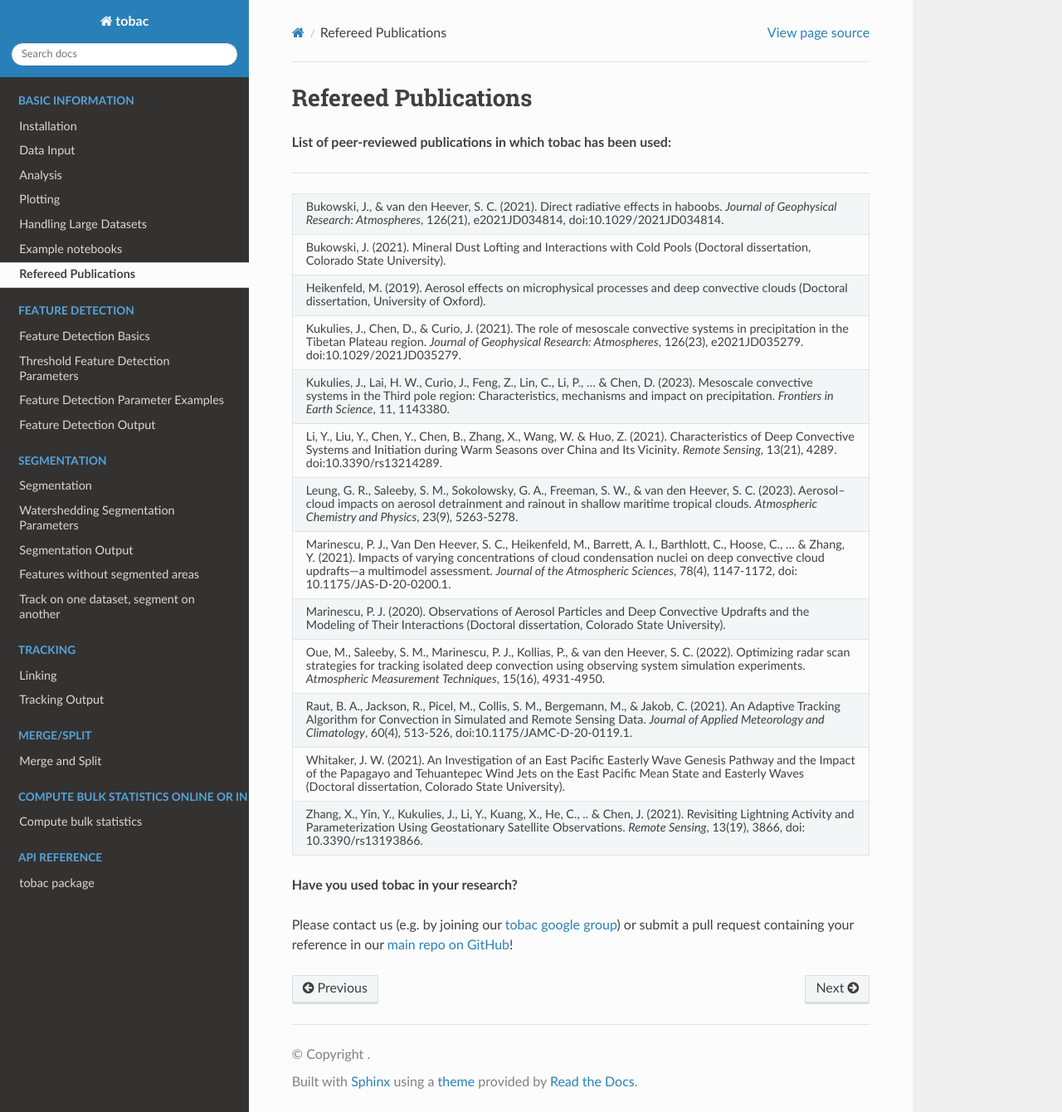
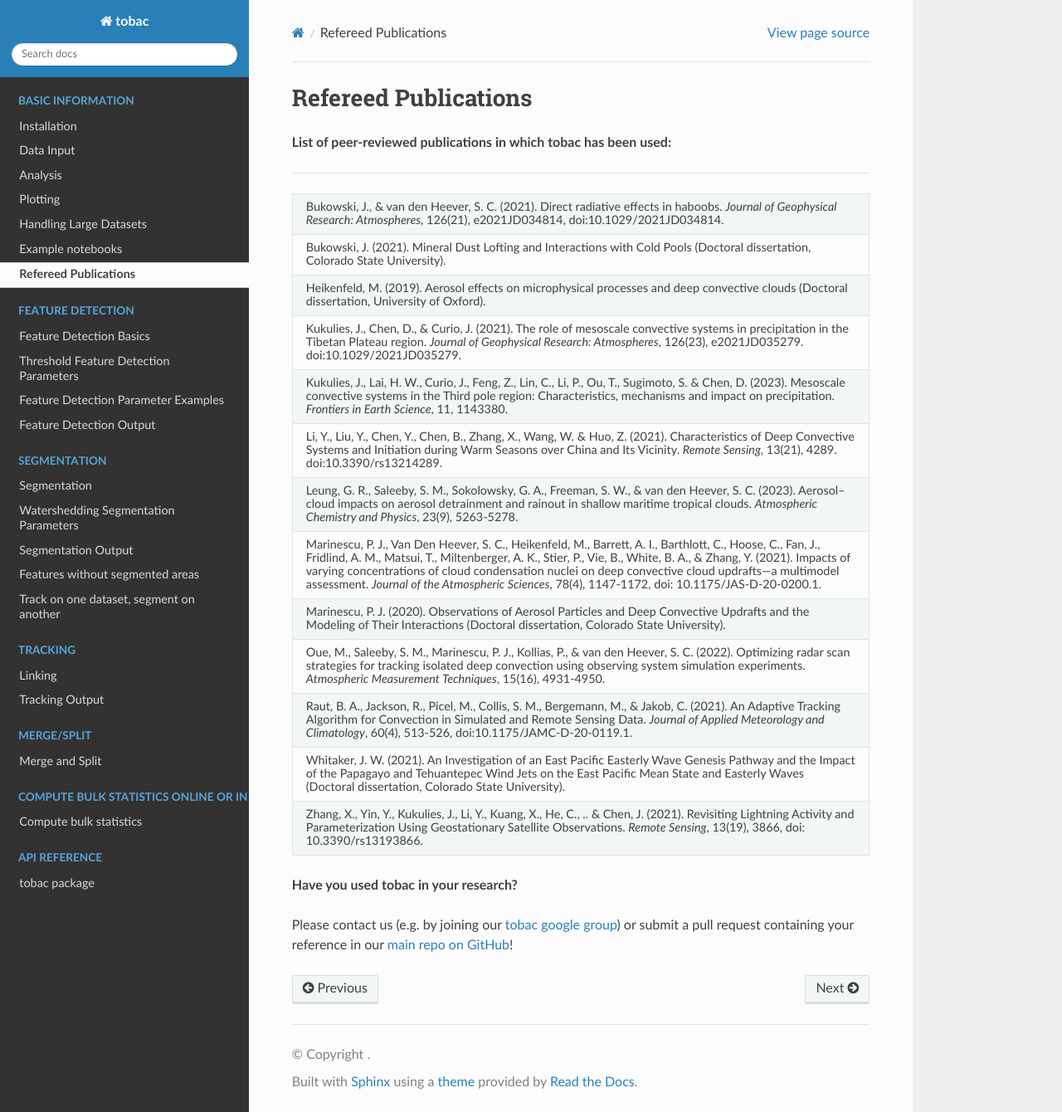
Before and after one commit to tobac-project/tobac, a Sphinx documentation site: the page built from doc/publications.rst, in a window 1280 px wide and 1340 px high. Shown: the whole window at 83% size. Built offline with Sphinx 7.4.7 and the Read the Docs theme 2.0.0, drawn with Linux system fonts in a browser that asks for light colours; formulas are drawn with MathJax 3; pages that are not in the unit, such as notebooks, are missing from menus.

```diff
--- a/doc/index.rst
+++ b/doc/index.rst
@@ -17,8 +17,7 @@ Heikenfeld, M., Marinescu, P. J., Christensen, M., Watson-Parris, D., Senf, F.,
 Version 1.5 of tobac and the major enhancements that came with that version are currently under review in Geoscientific Model Development:
 
 
-Sokolowsky, G. A., Freeman, S. W., Jones, W. K., Kukulies, J., Senf, F., Marinescu, P. J., ... & van den Heever, S. C. (2023). tobac v1. 5: Introducing Fast 3D Tracking, Splits and Mergers, and Other Enhancements for Identifying and Analysing Meteorological Phenomena. EGUsphere, 2023, 1-37. https://egusphere.copernicus.org/preprints/2023/egusphere-2023-1722/
-
+Sokolowsky, G. A., Freeman, S. W., Jones, W. K., Kukulies, J., Senf, F., Marinescu, P. J., Heikenfeld, M., Brunner, K. N., Bruning, E. C., Collis, S. M., Jackson, R. C., Leung, G. R., Pfeifer, N., Raut, B. A., Saleeby, S. M., Stier, P., and van den Heever, S. C.: tobac v1.5: Introducing Fast 3D Tracking, Splits and Mergers, and Other Enhancements for Identifying and Analysing Meteorological Phenomena, EGUsphere [preprint], https://doi.org/10.5194/egusphere-2023-1722, 2023.
 
 The project is currently being extended by several contributors to include additional workflows and algorithms using the same structure, syntax, and data formats.
 
--- a/doc/publications.rst
+++ b/doc/publications.rst
@@ -16,16 +16,15 @@ Refereed Publications
       * - Bukowski, J. (2021). Mineral Dust Lofting and Interactions with Cold Pools (Doctoral dissertation, Colorado State University).
 
       * - Heikenfeld, M. (2019). Aerosol effects on microphysical processes and deep convective clouds (Doctoral dissertation, University of Oxford).
-
       * - Kukulies, J., Chen, D., & Curio, J. (2021). The role of mesoscale convective systems in precipitation in the Tibetan Plateau region. *Journal of Geophysical Research: Atmospheres*, 126(23), e2021JD035279. doi:10.1029/2021JD035279.
 
-      * - Kukulies, J., Lai, H. W., Curio, J., Feng, Z., Lin, C., Li, P., ... & Chen, D. (2023). Mesoscale convective systems in the Third pole region: Characteristics, mechanisms and impact on precipitation. *Frontiers in Earth Science*, 11, 1143380.
+      * - Kukulies, J., Lai, H. W., Curio, J., Feng, Z., Lin, C., Li, P., Ou, T., Sugimoto, S. & Chen, D. (2023). Mesoscale convective systems in the Third pole region: Characteristics, mechanisms and impact on precipitation. *Frontiers in Earth Science*, 11, 1143380.
 
       * - Li, Y., Liu, Y., Chen, Y., Chen, B., Zhang, X., Wang, W. & Huo, Z. (2021). Characteristics of Deep Convective Systems and Initiation during Warm Seasons over China and Its Vicinity. *Remote Sensing*, 13(21), 4289. doi:10.3390/rs13214289.
 
       * - Leung, G. R., Saleeby, S. M., Sokolowsky, G. A., Freeman, S. W., & van den Heever, S. C. (2023). Aerosol–cloud impacts on aerosol detrainment and rainout in shallow maritime tropical clouds. *Atmospheric Chemistry and Physics*, 23(9), 5263-5278.
 
-      * - Marinescu, P. J., Van Den Heever, S. C., Heikenfeld, M., Barrett, A. I., Barthlott, C., Hoose, C., ... & Zhang, Y. (2021). Impacts of varying concentrations of cloud condensation nuclei on deep convective cloud updrafts—a multimodel assessment. *Journal of the Atmospheric Sciences*, 78(4), 1147-1172, doi: 10.1175/JAS-D-20-0200.1.
+      * - Marinescu, P. J., Van Den Heever, S. C., Heikenfeld, M., Barrett, A. I., Barthlott, C., Hoose, C., Fan, J., Fridlind, A. M., Matsui, T., Miltenberger, A. K., Stier, P., Vie, B., White, B. A., & Zhang, Y. (2021). Impacts of varying concentrations of cloud condensation nuclei on deep convective cloud updrafts—a multimodel assessment. *Journal of the Atmospheric Sciences*, 78(4), 1147-1172, doi: 10.1175/JAS-D-20-0200.1.
 
       * - Marinescu, P. J. (2020). Observations of Aerosol Particles and Deep Convective Updrafts and the Modeling of Their Interactions (Doctoral dissertation, Colorado State University).
 
@@ -38,7 +37,6 @@ Refereed Publications
       * - Zhang, X., Yin, Y., Kukulies, J., Li, Y., Kuang, X., He, C., .. & Chen, J. (2021). Revisiting Lightning Activity and Parameterization Using Geostationary Satellite Observations. *Remote Sensing*, 13(19), 3866, doi: 10.3390/rs13193866.
 
 
-
 **Have you used tobac in your research?**
 
 Please contact us (e.g. by joining our `tobac google group <https://groups.google.com/g/tobac/about>`_) or submit a pull request containing your reference in our `main repo on GitHub <https://github.com/tobac-project/tobac>`_!
```
